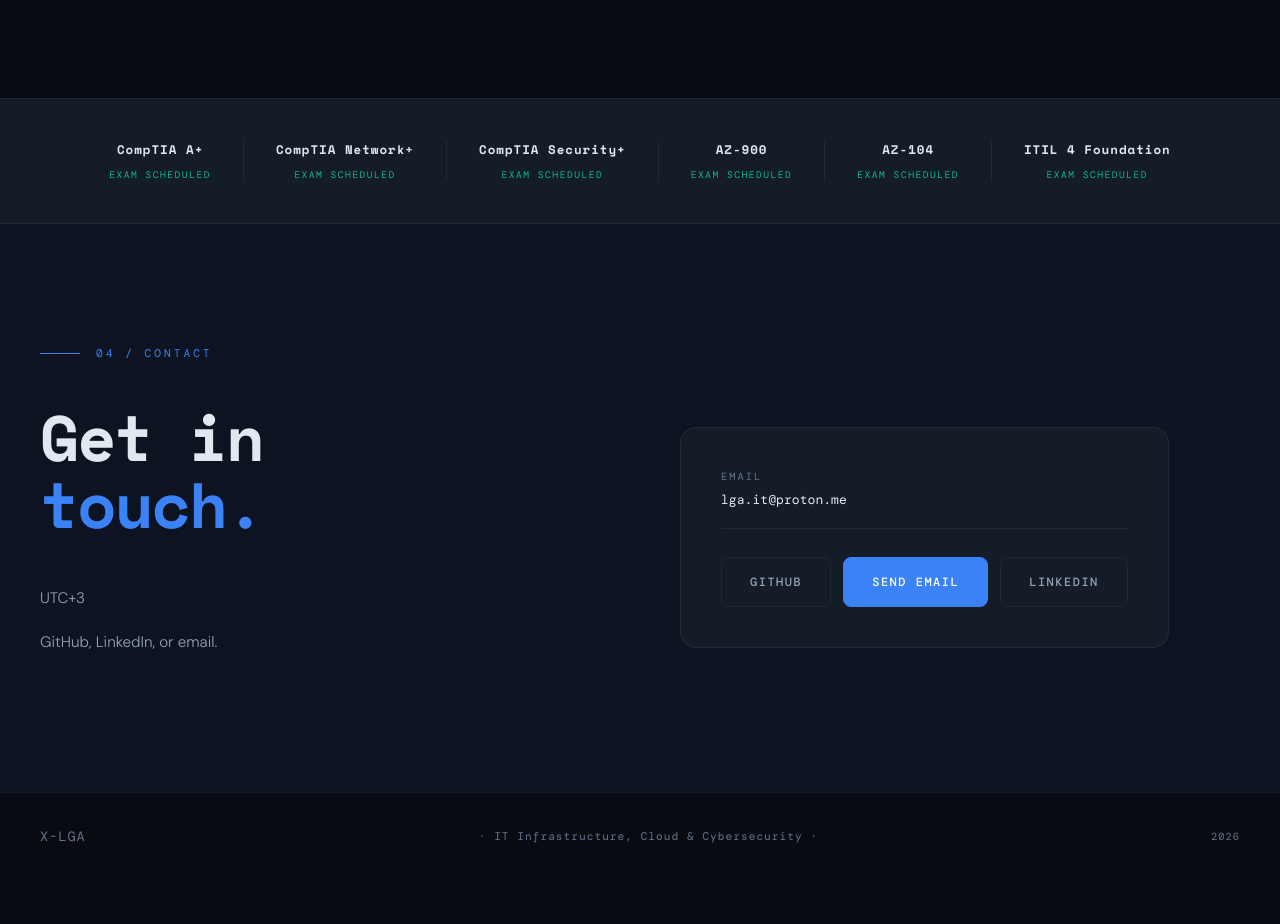
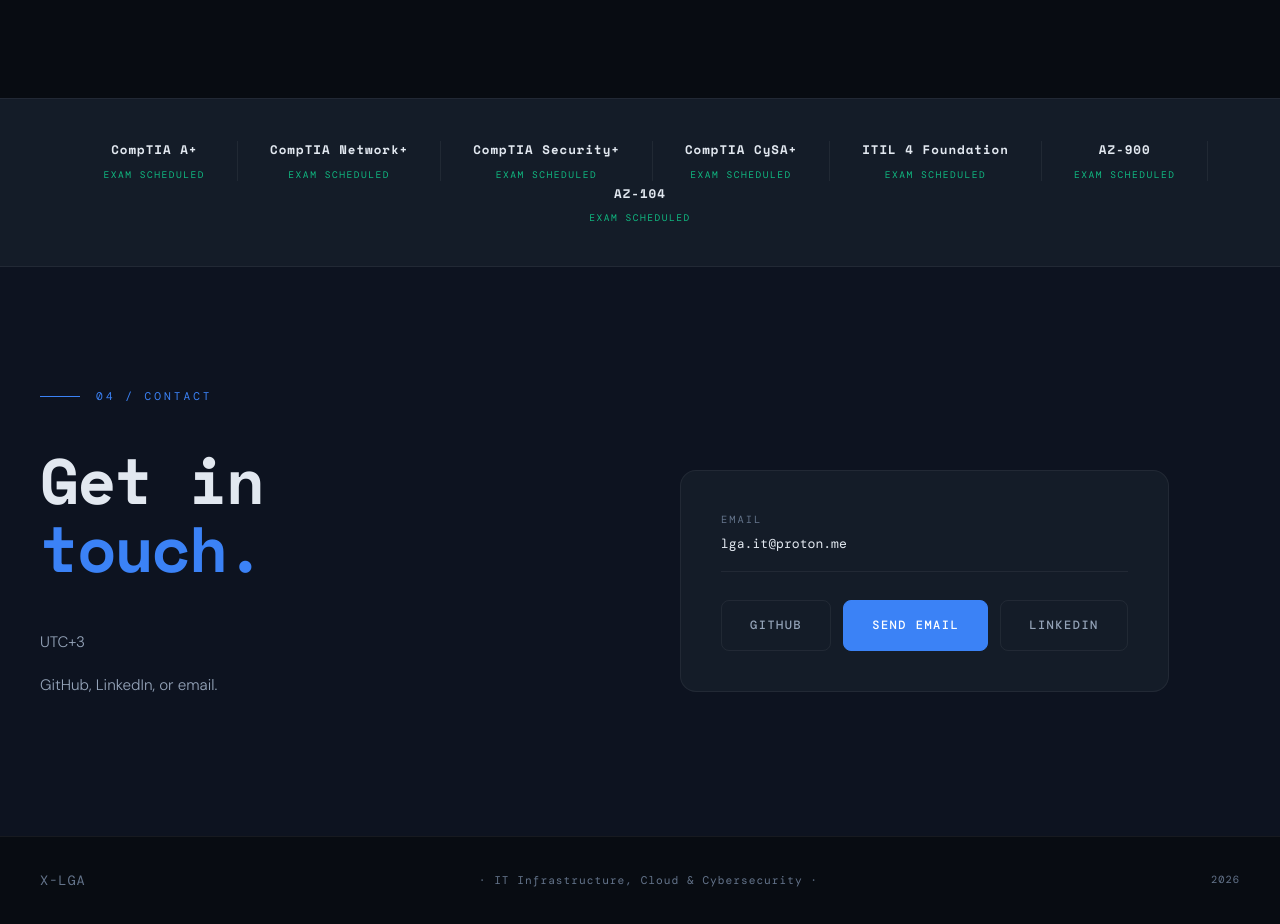
Before and after one commit to x-lga/x-lga.github.io, a plain HTML site: page index.html in a window 1280 px wide. Shown: the part 6420-7344 px from the top of the page. Before the commit the page ends 7300 px from the top, so only its background shows below. Drawn offline with nearby package versions, Linux system fonts and the light colour scheme; a web font is replaced by a local one.

Commit message:
Add CySA+ to class (cert-name) under (cert-divider)

```diff
--- a/index.html
+++ b/index.html
@@ -490,17 +490,22 @@
       </div>
       <div class="cert-divider"></div>
       <div class="cert-item">
+        <span class="cert-name">CompTIA CySA+</span>
+        <span class="cert-status">Exam Scheduled</span>
+      </div>
+      <div class="cert-divider"></div>
+      <div class="cert-item">
+        <span class="cert-name">ITIL 4 Foundation</span>
+        <span class="cert-status">Exam Scheduled</span>
+      </div>
+      <div class="cert-divider"></div>
+      <div class="cert-item">
         <span class="cert-name">AZ-900</span>
         <span class="cert-status">Exam Scheduled</span>
       </div>
       <div class="cert-divider"></div>
       <div class="cert-item">
         <span class="cert-name">AZ-104</span>
-        <span class="cert-status">Exam Scheduled</span>
-      </div>
-      <div class="cert-divider"></div>
-      <div class="cert-item">
-        <span class="cert-name">ITIL 4 Foundation</span>
         <span class="cert-status">Exam Scheduled</span>
       </div>
     </div>
```
